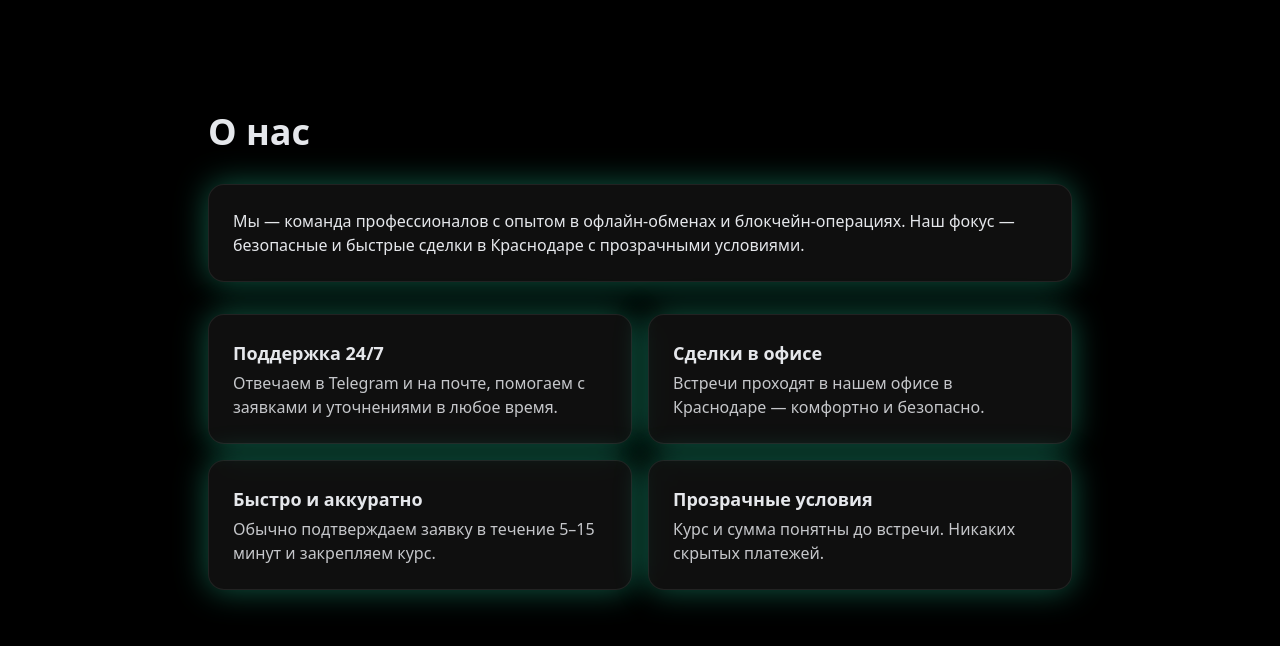
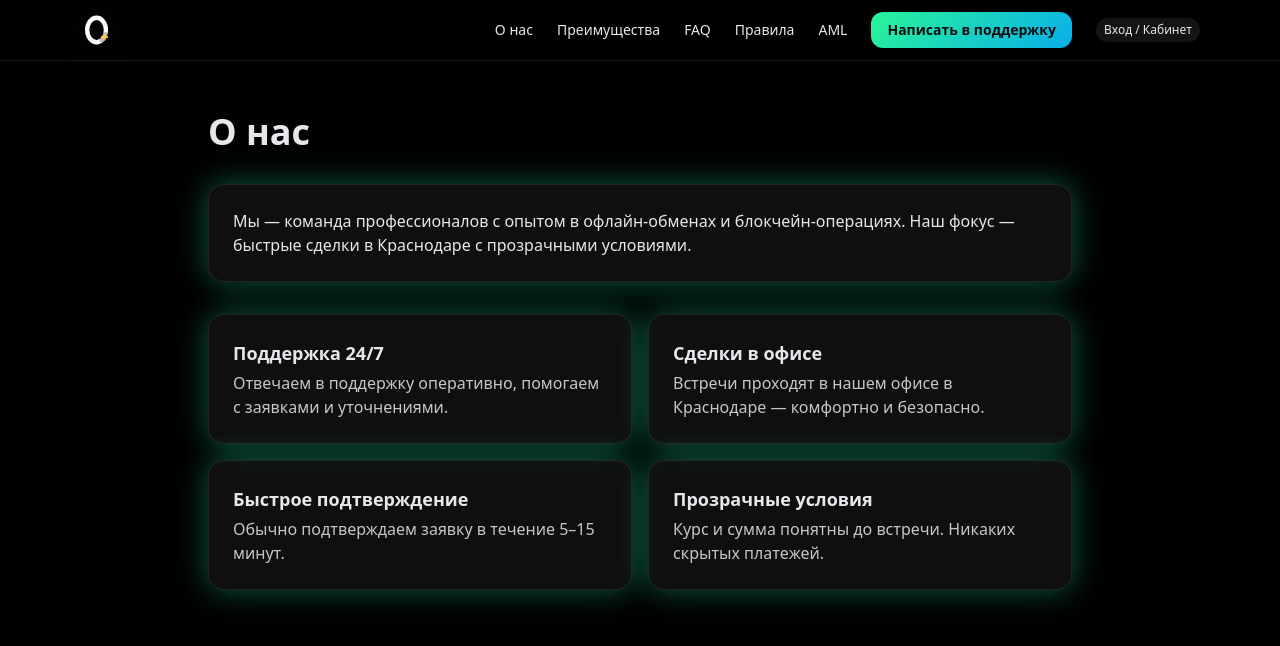
Before and after one commit to mihailgybkin-dot/obmennik-plus, a Next.js app: page /about in a window 1280 px wide. Shown: the top 646 px of the page. Built offline with nearby package versions, Linux system fonts and the light colour scheme.

Commit message:
Update page.tsx

```diff
--- a/app/about/page.tsx
+++ b/app/about/page.tsx
@@ -1,26 +1,30 @@
+import NavBar from "@/components/NavBar";
+
 export const metadata = { title: "О нас — Обменник +" };
 
 export default function About(){
   return (
+    <main>
+      <NavBar/>
       <div className="mx-auto max-w-4xl px-4 pt-28 pb-16 space-y-8">
         <h1 className="text-4xl font-bold">О нас</h1>
 
         <section className="card p-6 space-y-3">
-        <p>Мы — команда профессионалов с опытом в офлайн-обменах и блокчейн-операциях. Наш фокус — безопасные и быстрые сделки в Краснодаре с прозрачными условиями.</p>
+          <p>Мы — команда профессионалов с опытом в офлайн-обменах и блокчейн-операциях. Наш фокус — быстрые сделки в Краснодаре с прозрачными условиями.</p>
         </section>
 
         <section className="grid md:grid-cols-2 gap-4">
           <div className="card p-6">
             <div className="text-lg font-semibold mb-1">Поддержка 24/7</div>
-          <p className="opacity-85">Отвечаем в Telegram и на почте, помогаем с заявками и уточнениями в любое время.</p>
+            <p className="opacity-85">Отвечаем в поддержку оперативно, помогаем с заявками и уточнениями.</p>
           </div>
           <div className="card p-6">
             <div className="text-lg font-semibold mb-1">Сделки в офисе</div>
             <p className="opacity-85">Встречи проходят в нашем офисе в Краснодаре — комфортно и безопасно.</p>
           </div>
           <div className="card p-6">
-          <div className="text-lg font-semibold mb-1">Быстро и аккуратно</div>
-          <p className="opacity-85">Обычно подтверждаем заявку в течение 5–15 минут и закрепляем курс.</p>
+            <div className="text-lg font-semibold mb-1">Быстрое подтверждение</div>
+            <p className="opacity-85">Обычно подтверждаем заявку в течение 5–15 минут.</p>
           </div>
           <div className="card p-6">
             <div className="text-lg font-semibold mb-1">Прозрачные условия</div>
@@ -28,5 +32,6 @@ export default function About(){
           </div>
         </section>
       </div>
+    </main>
   );
 }
```
Lines whose indentation alone changed are shown as unchanged.
